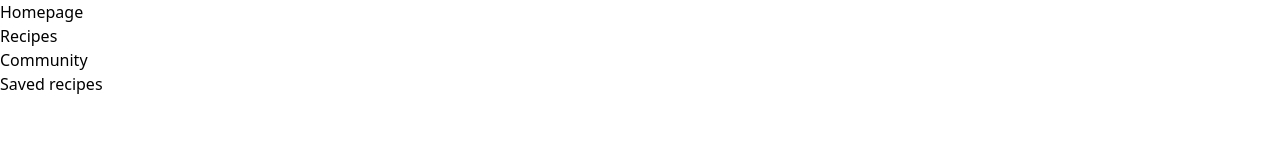
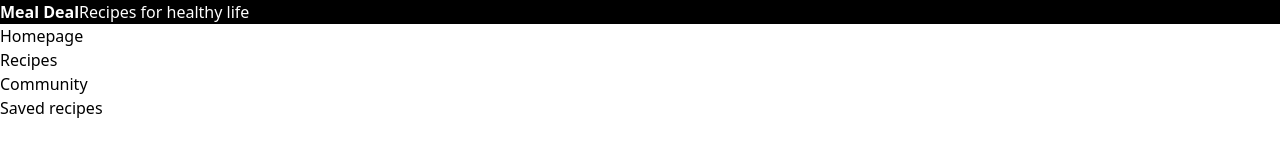
Before and after one commit to DominikLoncar/coding-challenge-recipes, a Gatsby site: page / in a window 1280 px wide. Built offline with nearby package versions, Linux system fonts and the light colour scheme; Gatsby itself is replaced by a stand-in of ours.

Commit message:
Imported and displayed Logo component on the homepage.

```diff
--- a/src/pages/index.js
+++ b/src/pages/index.js
@@ -1,9 +1,11 @@
 import * as React from 'react';
 import Navbar from '../components/Navbar';
+import Logo from '../components/Logo';
 
 const IndexPage = () => {
   return (
     <main>
+      <Logo />
       <Navbar />
     </main>
   );
```
